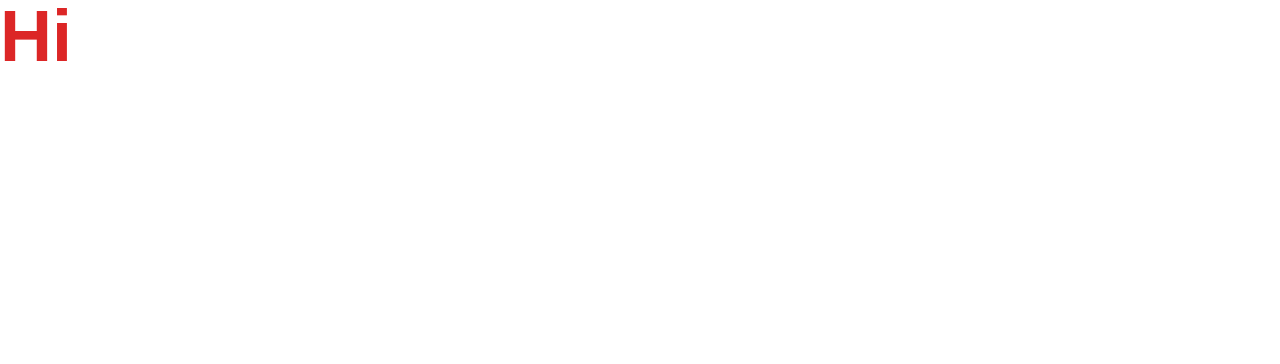
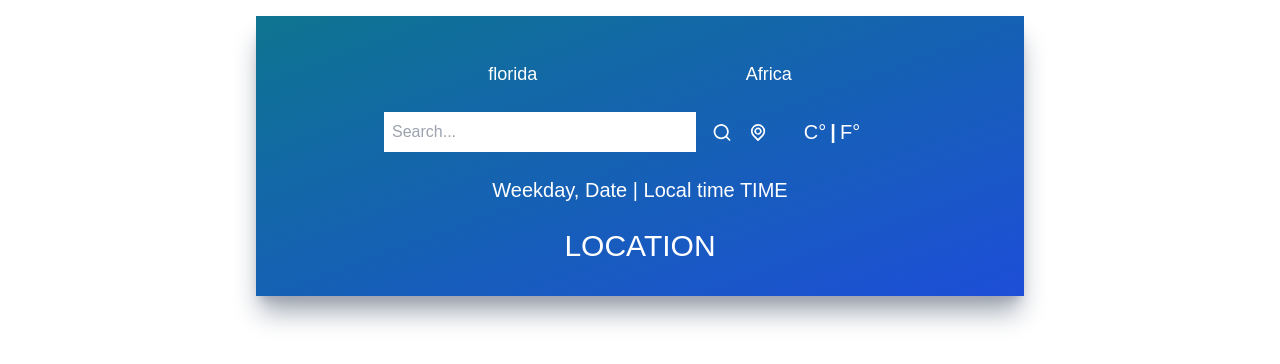
Before and after one commit to JwongtheCodyBoy/weather-react, a React (Vite) app: page / in a window 1280 px wide. Shown: the top 364 px of the page. Built offline with nearby package versions, Linux system fonts and the light colour scheme; a web font is replaced by a local one.

Commit message:
Navbar added

```diff
--- a/package.json
+++ b/package.json
@@ -10,6 +10,7 @@
     "preview": "vite preview"
   },
   "dependencies": {
+    "@iconscout/react-unicons": "^2.0.2",
     "react": "^18.3.1",
     "react-dom": "^18.3.1",
     "react-icons": "^5.2.1"
--- a/src/App.jsx
+++ b/src/App.jsx
@@ -1,9 +1,15 @@
 import React from "react";
+import Topbuttons from "./components/Topbuttons.jsx";
+import SearchBar from "./components/SearchBar.jsx";
+import TimeandLoc from "./components/TimeandLoc.jsx";
 
 const App = () => {
   return (
-    <div>
-      <h1 class="text-7xl text-red-600">Hi</h1>
+    <div className="mx-auto max-w-screen-md mt-4 py-5 px-32 bg-gradient-to-br from-cyan-700 to to-blue-700 h-fit shadow-xl shadow-gray-400">
+      <Topbuttons />
+      <SearchBar />
+
+      <TimeandLoc />
     </div>
   );
 };
--- /dev/null
+++ b/src/components/SearchBar.jsx
@@ -0,0 +1,42 @@
+import React from "react";
+import { UilSearch, UilLocationPoint } from "@iconscout/react-unicons";
+
+function SearchBar() {
+  return (
+    <div className="flex flex-row justify-center my-6">
+      <div className="flex flex-row w-3/4 items-center justify-center space-x-4">
+        <input
+          type="text"
+          placeholder="Search..."
+          className="text-x1 font-light p-2 w-full shadpw-x1 focus:outline-none capitalize"
+        />
+        <UilSearch
+          size={25}
+          className="text-white cursor-pointer transition ease-out hover:scale-125"
+        />
+        <UilLocationPoint
+          size={25}
+          className="text-white cursor-pointer transition ease-out hover:scale-125"
+        />
+      </div>
+
+      <div className="flex flex-row w-1/4 items-center justify-center">
+        <button
+          name="celsius"
+          className="text-white text-xl font font-light transition ease-out hover:scale-110"
+        >
+          C°
+        </button>
+        <p className="text-xl text-white mx-1">|</p>
+        <button
+          name="fahrenheit"
+          className="text-white text-xl font font-light transition ease-out hover:scale-110"
+        >
+          F°
+        </button>
+      </div>
+    </div>
+  );
+}
+
+export default SearchBar;
--- /dev/null
+++ b/src/components/TimeandLoc.jsx
@@ -0,0 +1,19 @@
+import React from "react";
+
+function TimeandLoc() {
+  return (
+    <div>
+      <div className="flex items-center justify-center my-6">
+        <p className="text-white text-xl font-extralight">
+          Weekday, Date | Local time TIME
+        </p>
+      </div>
+
+      <div className="flex items-center justify-center my-3">
+        <p className="text-white text-3xl font-medium">LOCATION</p>
+      </div>
+    </div>
+  );
+}
+
+export default TimeandLoc;
--- /dev/null
+++ b/src/components/Topbuttons.jsx
@@ -0,0 +1,26 @@
+import React from "react";
+
+function Topbuttons() {
+  const cities = [
+    {
+      id: 1,
+      title: "florida",
+    },
+    {
+      id: 2,
+      title: "Africa",
+    },
+  ];
+
+  return (
+    <div className="flex items-center justify-around my-6">
+      {cities.map((city) => (
+        <button key={city.id} className="text-white text-lg font-medium">
+          {city.title}
+        </button>
+      ))}
+    </div>
+  );
+}
+
+export default Topbuttons;
```
Also changed, not shown: 1 other file (tests, documents, lock files or other folders).
